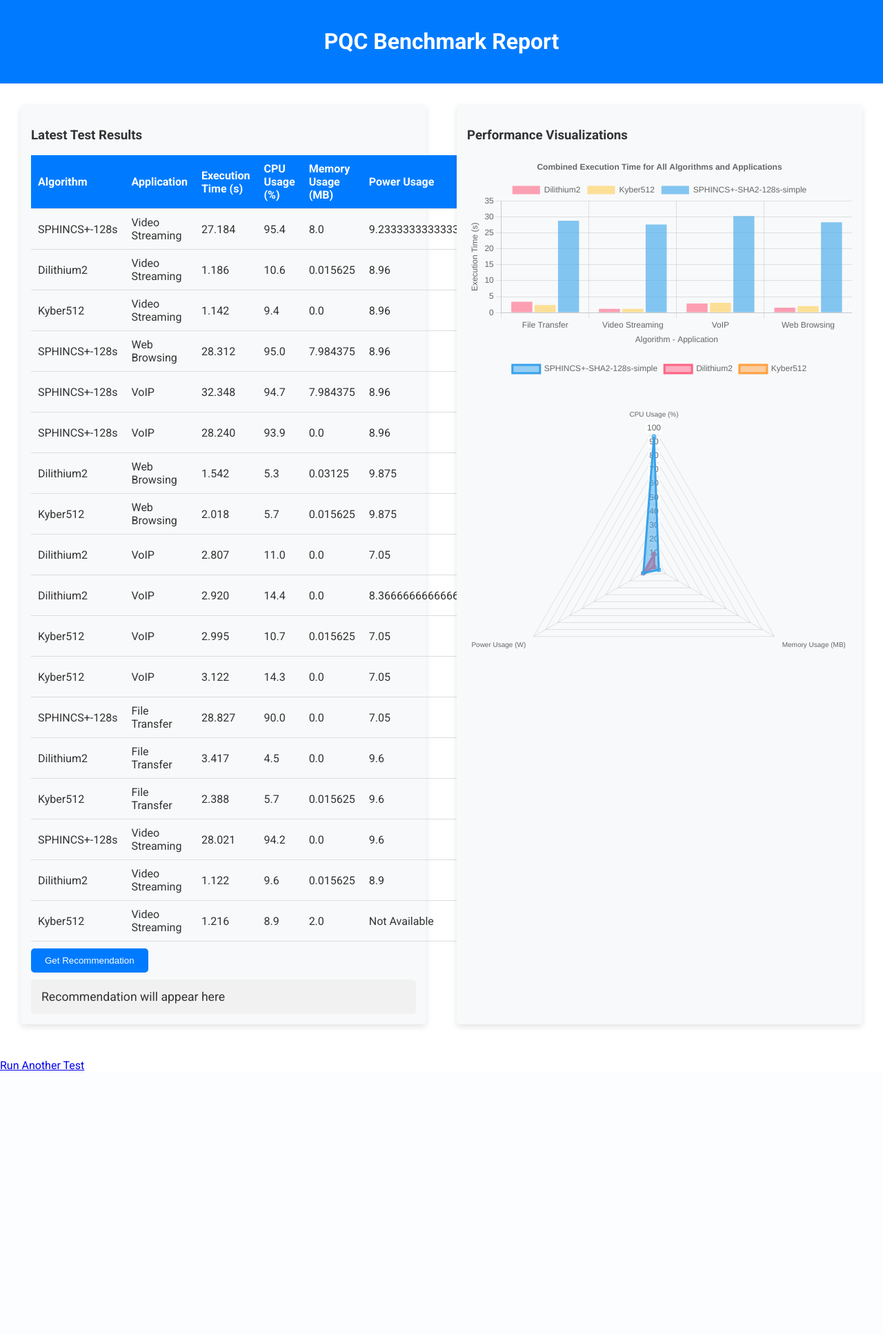
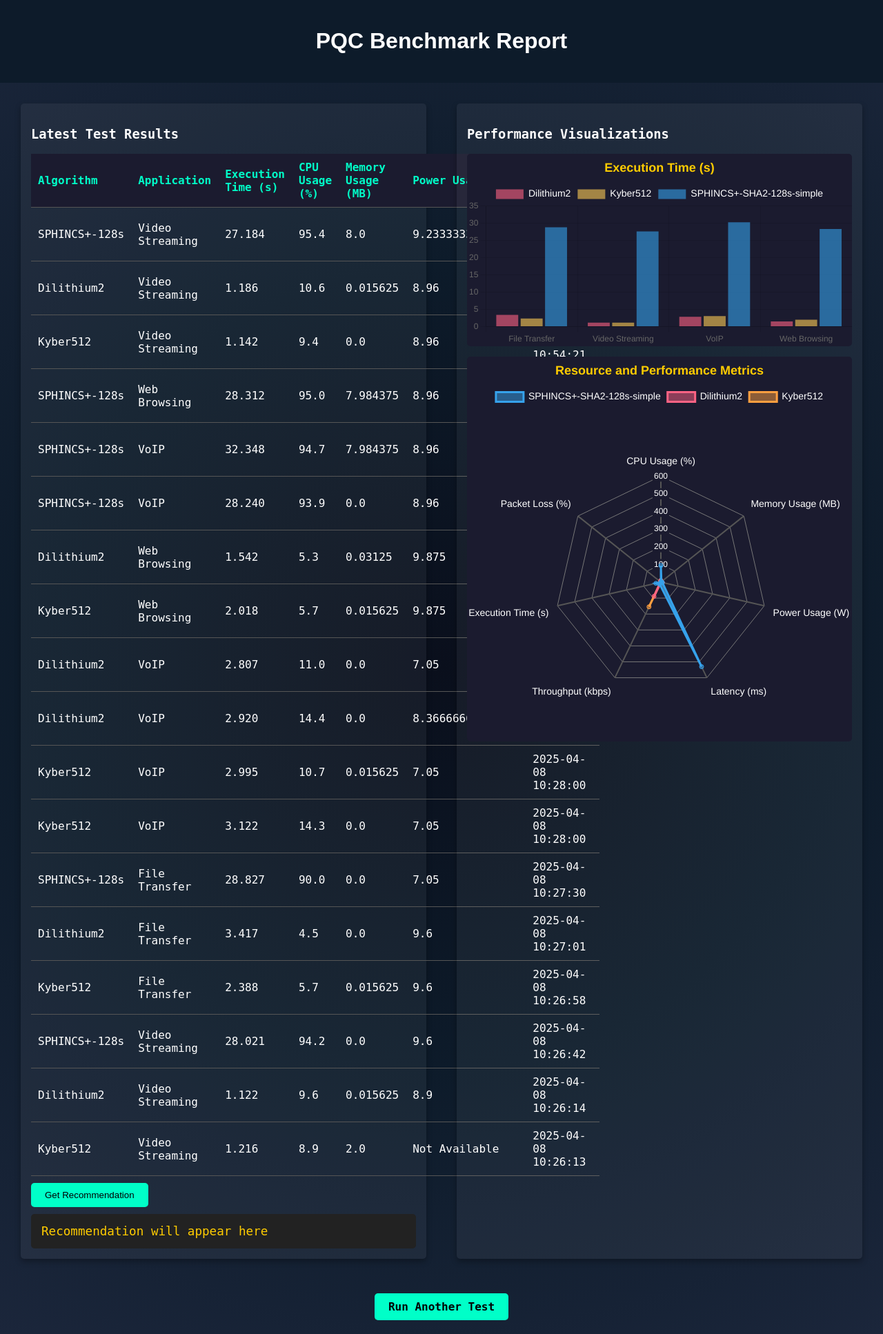
Before and after one commit to ethanchequer/FinalYearProject, a Flask app: page /report in a window 1280 px wide. Shown: the whole page at 69% size. Before the commit the page ends 1552 px from the top, so only its background shows below. Run offline with Flask 3, Linux system fonts and the light colour scheme; data comes from the database, SQL or seed files in the repository; both versions use the stored data as it was after the commit; parts of the project's set-up code (start-up, migrations or seed data) failed here and were passed over.

Commit message:
Final Draft 1

```diff
--- a/app.py
+++ b/app.py
@@ -1082,22 +1082,31 @@
     }
     visualizations["combined_execution"] = combined_chart_data
 
-    # Prepare the radar chart for resource usage
+    # Prepare the radar chart for resource usage with additional metrics
     radar_chart_data = {
-        "labels": ["CPU Usage (%)", "Memory Usage (MB)", "Power Usage (W)"],
+        "labels": ["CPU Usage (%)", "Memory Usage (MB)", "Power Usage (W)", "Latency (ms)", "Throughput (kbps)", "Execution Time (s)", "Packet Loss (%)"],
         "datasets": []
     }
 
     algorithms = df["algorithm"].unique().tolist()
+    conn2 = get_db_connection()
     for alg in algorithms:
         alg_df = df[df["algorithm"] == alg]
         avg_cpu = alg_df["cpu_usage"].mean()
         avg_memory = alg_df["memory_usage"].mean()
         avg_power = pd.to_numeric(alg_df["power_usage"].replace("Not Available", 0), errors='coerce').mean()
+        latency_query = pd.read_sql_query("SELECT AVG(encryption_time_ms) FROM packet_latency WHERE algorithm = ?", conn2, params=[alg])
+        avg_latency = latency_query.iloc[0, 0] or 0
+        throughput_query = pd.read_sql_query("SELECT AVG(throughput_kbps) FROM throughput_stats WHERE algorithm = ?", conn2, params=[alg])
+        avg_throughput = throughput_query.iloc[0, 0] or 0
+        avg_execution_time = alg_df["execution_time"].mean()
+        packet_loss_query = pd.read_sql_query("SELECT AVG(packet_loss_rate) FROM packet_loss_stats WHERE algorithm = ?", conn2, params=[alg])
+        avg_packet_loss = packet_loss_query.iloc[0, 0] or 0
         radar_chart_data["datasets"].append({
             "label": alg,
-            "data": [avg_cpu, avg_memory, avg_power]
+            "data": [avg_cpu, avg_memory, avg_power, avg_latency, avg_throughput, avg_execution_time, avg_packet_loss]
         })
+    conn2.close()
 
     print(f"[DEBUG] Radar Chart data: {radar_chart_data}")
     visualizations["resource_usage"] = radar_chart_data
--- a/templates/report.html
+++ b/templates/report.html
@@ -7,33 +7,42 @@
     <link href="https://fonts.googleapis.com/css2?family=Roboto:wght@400;700&display=swap" rel="stylesheet">
     <script src="https://cdn.jsdelivr.net/npm/chart.js"></script>
     <style>
+        /* General Page Styling */
         body {
-            font-family: 'Roboto', sans-serif;
-            background-color: #ffffff;
-            color: #333;
+            font-family: 'Source Code Pro', monospace;
+            background: radial-gradient(circle at center, #0a0f1c, #0d1b2a, #1b263b);
+            color: white;
             margin: 0;
             padding: 0;
         }
+
+        /* Page Header */
         header {
-            background-color: #007BFF;
+            background-color: #0d1b2a;
             color: white;
             text-align: center;
             padding: 20px;
+            font-family: 'Tektur', sans-serif;
         }
+
+        /* Results Container Styling */
         .results-container {
             display: flex;
             justify-content: space-between;
             padding: 20px;
             margin-bottom: 20px;
         }
+
         .results-table, .visualizations {
-            background-color: #f8f9fa;
+            background-color: rgba(255, 255, 255, 0.05);
             border-radius: 5px;
             padding: 15px;
             margin: 10px;
             width: 45%;
-            box-shadow: 0 4px 8px rgba(0, 0, 0, 0.1);
+            box-shadow: 0 4px 8px rgba(0, 0, 0, 0.3);
         }
+
+        /* Table Styling */
         .results-table table {
             width: 100%;
             border-collapse: collapse;
@@ -41,19 +50,24 @@
         .results-table th, .results-table td {
             padding: 10px;
             text-align: left;
-            border-bottom: 1px solid #ddd;
+            border-bottom: 1px solid #555;
         }
         .results-table th {
-            background-color: #007BFF;
-            color: white;
+            background-color: #1b1b2f;
+            color: #00ffc8;
         }
+        .results-table tr:hover {
+            background-color: #2c3e50;
+        }
+
+        /* Recommendation Section */
         .recommendation-section {
             text-align: center;
             margin: 20px;
         }
         .recommendation-btn {
-            background-color: #007BFF;
-            color: white;
+            background-color: #00ffc8;
+            color: black;
             padding: 10px 20px;
             border: none;
             border-radius: 5px;
@@ -61,18 +75,44 @@
             margin-top: 10px;
         }
         .recommendation-box {
-            background-color: #f1f1f1;
+            background-color: #222;
             padding: 15px;
             margin-top: 10px;
             border-radius: 5px;
             font-size: 1.1em;
+            color: #ffcc00;
         }
         .recommendation-btn:hover {
-            background-color: #0056b3;
+            background-color: #00bba6;
         }
+
+        /* Visualization Canvas Styling */
         .visualizations canvas {
             margin-top: 15px;
             border-radius: 5px;
+            background-color: #1b1b2f;
+        }
+
+        /* Link Styling */
+        a, .back-button {
+            color: #ffcc00;
+            text-decoration: none;
+            font-weight: bold;
+        }
+        a:hover, .back-button:hover {
+            text-decoration: underline;
+        }
+
+        /* Back Button Styling */
+        .back-button {
+            background-color: #00ffc8;
+            color: black;
+            padding: 10px 20px;
+            border-radius: 5px;
+            text-align: center;
+            margin: 20px auto;
+            display: block;
+            width: fit-content;
         }
     </style>
 </head>
@@ -137,7 +177,50 @@
         return new Chart(ctx, {
             type: type,
             data: data,
-            options: options
+            options: {
+                responsive: true,
+                plugins: {
+                    legend: {
+                        display: true,
+                        labels: {
+                            color: 'white',
+                            font: {
+                                size: 14
+                            }
+                        }
+                    },
+                    title: {
+                        display: true,
+                        text: type === 'radar' ? 'Resource and Performance Metrics' : 'Execution Time (s)',
+                        color: '#ffcc00',
+                        font: {
+                            size: 18
+                        }
+                    }
+                },
+                scales: type === 'radar' ? {
+                    r: {
+                        angleLines: {
+                            color: '#555',
+                            lineWidth: 2
+                        },
+                        grid: {
+                            color: '#777',
+                            lineWidth: 1
+                        },
+                        pointLabels: {
+                            color: 'white',
+                            font: {
+                                size: 14
+                            }
+                        },
+                        ticks: {
+                            backdropColor: '#1b1b2f',
+                            color: 'white'
+                        }
+                    }
+                } : {}
+            }
         });
     }
 
```
Also changed, not shown: pqc_results.db.
